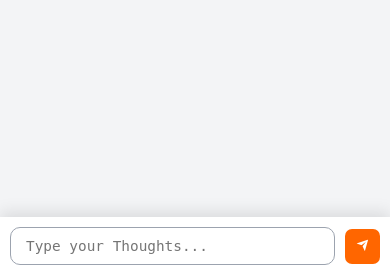
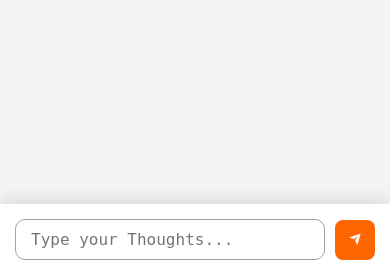
Before and after one commit to anzilachu/YCMatter01, a Django app: template templates/chat/public_idea_detail.html in a window 390 px wide. Shown: the part 569-844 px from the top of the page. Run offline with Django 4.2, Linux system fonts and the light colour scheme; the template is opened without the code that fills it, so the values that code supplies are empty; some libraries are stand-ins or nearby versions.

Commit message:
responsive style fix

```diff
--- a/templates/chat/public_idea_detail.html
+++ b/templates/chat/public_idea_detail.html
@@ -183,7 +183,7 @@
         @media (max-width: 640px) {
             .container {
                 padding: 10px;
-                padding-bottom: 70px;
+                padding-bottom: 60px;
             }
 
             .idea-header, .idea-content {
@@ -194,17 +194,17 @@
                 font-size: 1.25rem;
             }
 
-            .comment-form {
-                padding: 10px;
+            .paginator {
+                padding: 10px 0;
             }
 
-            .comment-form textarea {
-                font-size: 0.9rem;
+            .idea-list {
+                margin-bottom: -40px; /* Negative margin to allow last card to peek */
             }
 
-            .comment-form button {
-                width: 35px;
-                height: 35px;
+            .paginator {
+                margin-top: -40px; /* Negative margin to overlap with the last card */
+                padding-top: 50px; /* Increased top padding to ensure buttons are clickable */
             }
         }
     </style>
```
